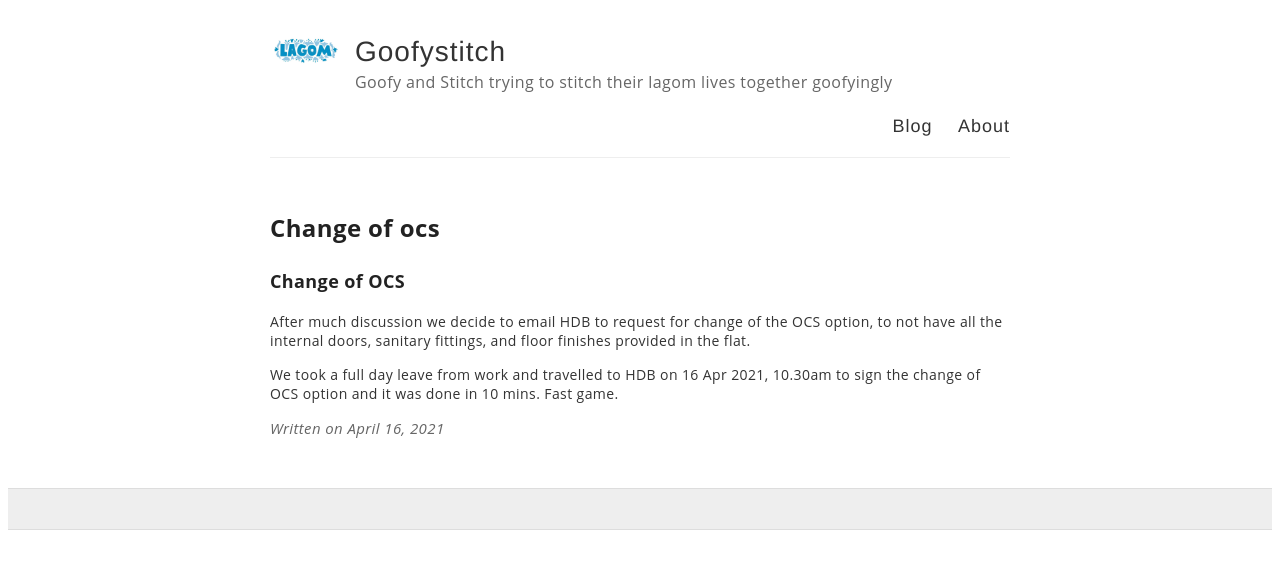
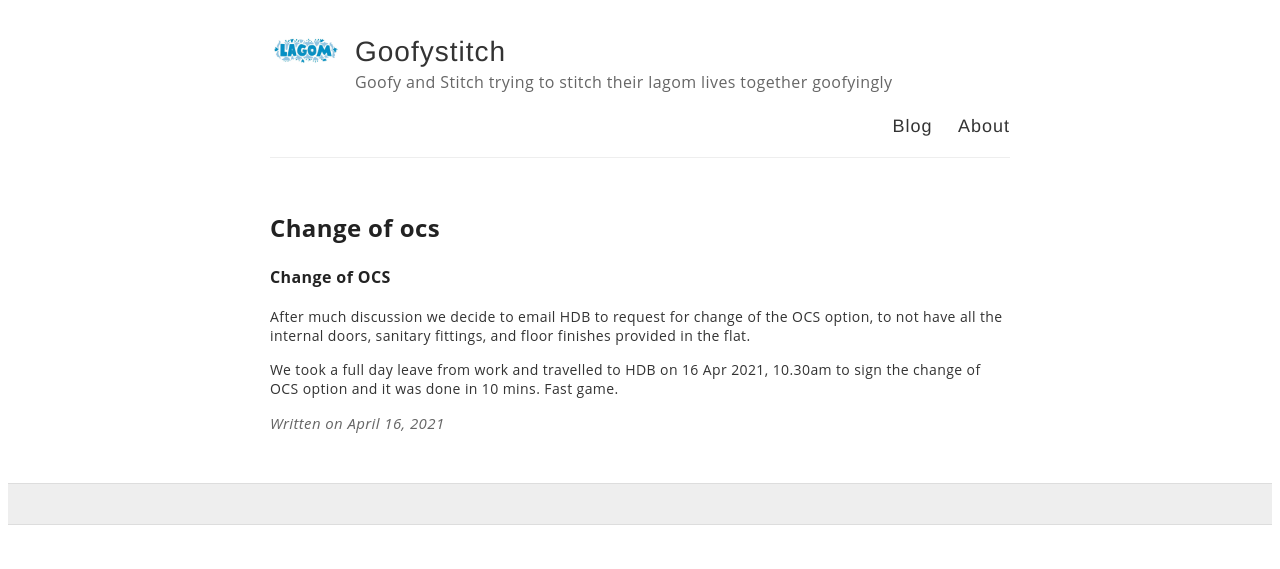
Before and after one commit to ourcarus/casadelagom, a Jekyll site: the page built from _posts/2021-04-16-Change of OCS.md, in a window 1280 px wide. Shown: the top 569 px of the page. Built offline with Jekyll 4.4.1, drawn with Linux system fonts in a browser that asks for light colours; our own code applies the rules of GitHub Pages for plain Markdown files.

Commit message:
Update 2021-04-16-Change of OCS.md

```diff
--- a/_posts/2021-04-16-Change of OCS.md
+++ b/_posts/2021-04-16-Change of OCS.md
@@ -2,7 +2,7 @@
 published: true
 categories: home
 ---
-## Change of OCS
+### Change of OCS
 
 After much discussion we decide to email HDB to request for change of the OCS option, to not have all the internal doors, sanitary fittings, and floor finishes provided in the flat.
 
```
